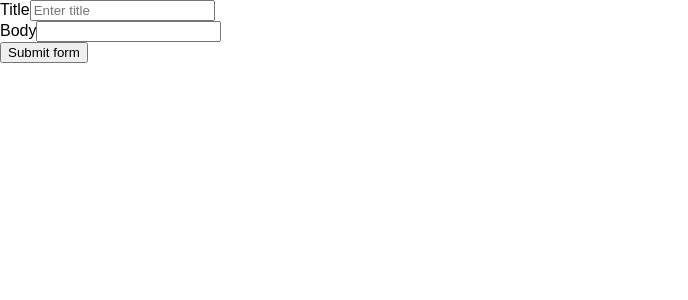
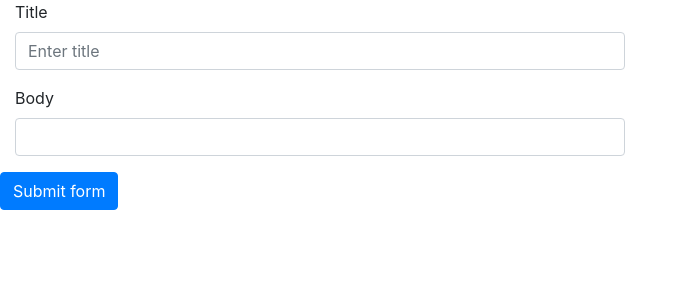
Before and after one commit to SomeCristi/notebook, a React app: page / in a window 1280 px wide. Shown: the top 300 px of the page, without its empty margins (0-688 px from the left). Built offline with nearby package versions, Linux system fonts and the light colour scheme.

Commit message:
Add to import bootstrap css

```diff
--- a/src/index.js
+++ b/src/index.js
@@ -3,6 +3,10 @@ import ReactDOM from 'react-dom';
 import './index.css';
 import App from './App';
 import reportWebVitals from './reportWebVitals';
+import 'bootstrap/dist/css/bootstrap.min.css';
+
+<link href="%PUBLIC_URL%/bootstrap.min.css" rel="stylesheet" />
+
 
 ReactDOM.render(
   <React.StrictMode>
```
